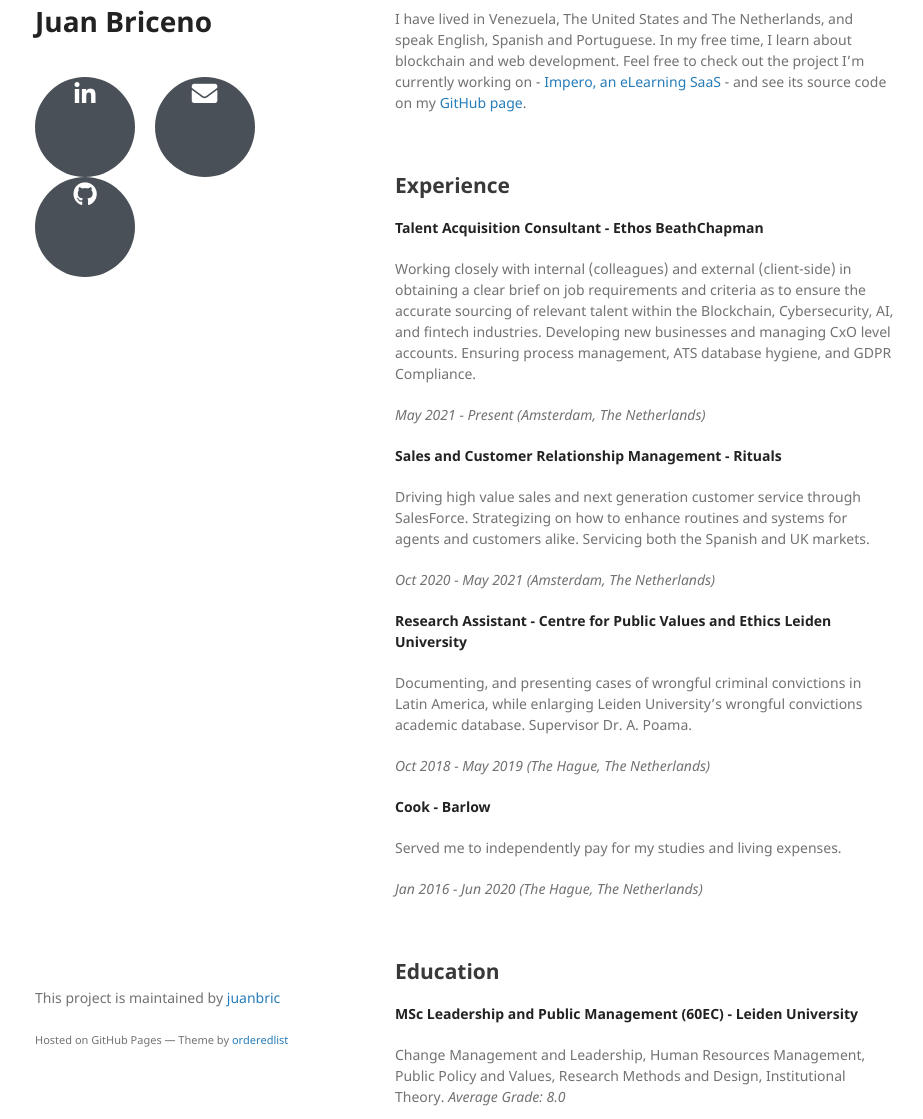
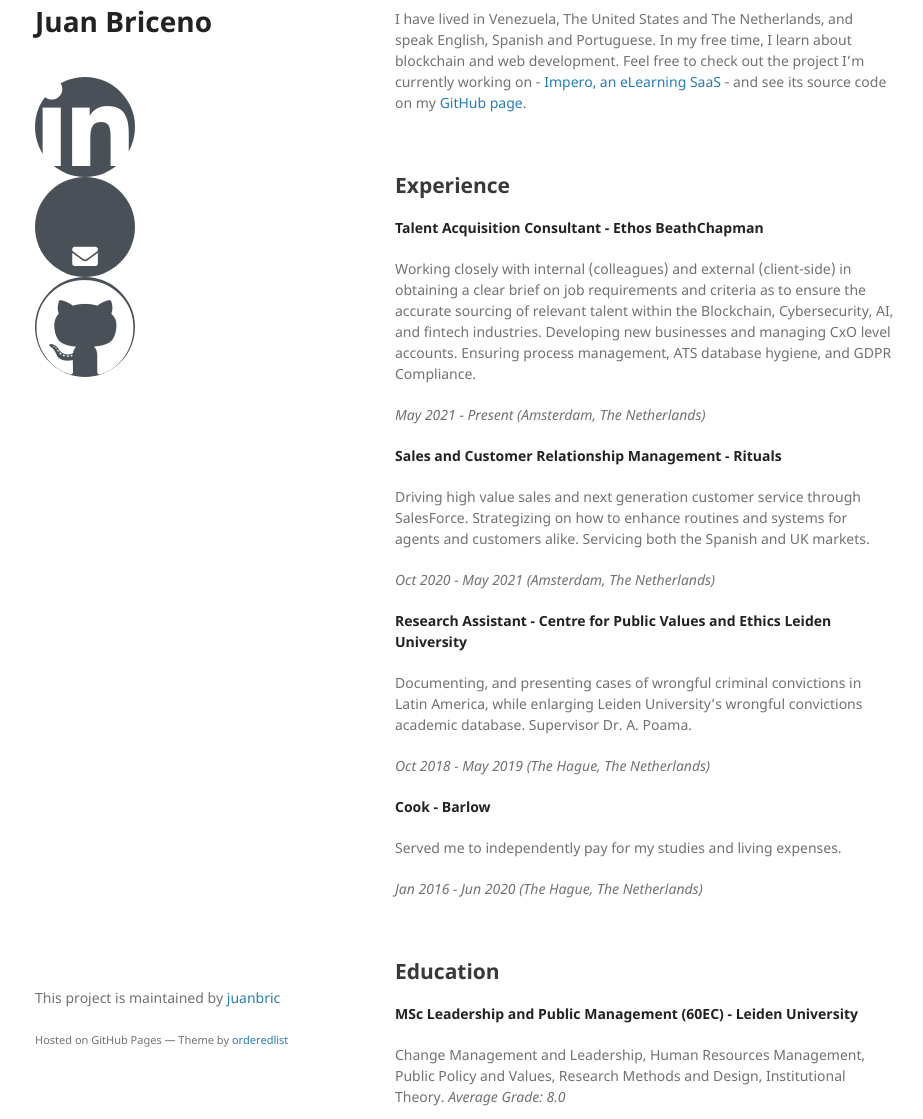
Before and after one commit to juanbric/homepage, a Jekyll site: the page built from index.md, in a window 1280 px wide and 1400 px high. Shown: the part 281-1400 px from the top of the window, without its empty margins (175-1098 px from the left). Built offline with Jekyll 4.4.1, drawn with Linux system fonts in a browser that asks for light colours; nearby versions of some CDN libraries; our own code applies the rules of GitHub Pages for plain Markdown files; a style sheet for code colours, icons or effects is not loaded.

Commit message:
Update jekyll-theme-minimal.scss

```diff
--- a/_sass/jekyll-theme-minimal.scss
+++ b/_sass/jekyll-theme-minimal.scss
@@ -207,7 +207,7 @@ hr {
   display:inline-block;
   height:100px;
   width:100px;
-  background-color:#495057;color:#fff!important;border-radius:100%;text-align:center;font-size:1.5rem;line-height:2.1rem;margin-right:1rem}.social-icons a:last-child{margin-right:0}.social-icons a:hover{background-color:#000000}
+  background-color:#495057;color:#fff!important;border-radius:100%;text-align:center;font-size:100px;line-height:100px;margin-right:100px}.social-icons a:last-child{margin-right:0}.social-icons a:hover{background-color:#000000}
 
 
 footer {
```
